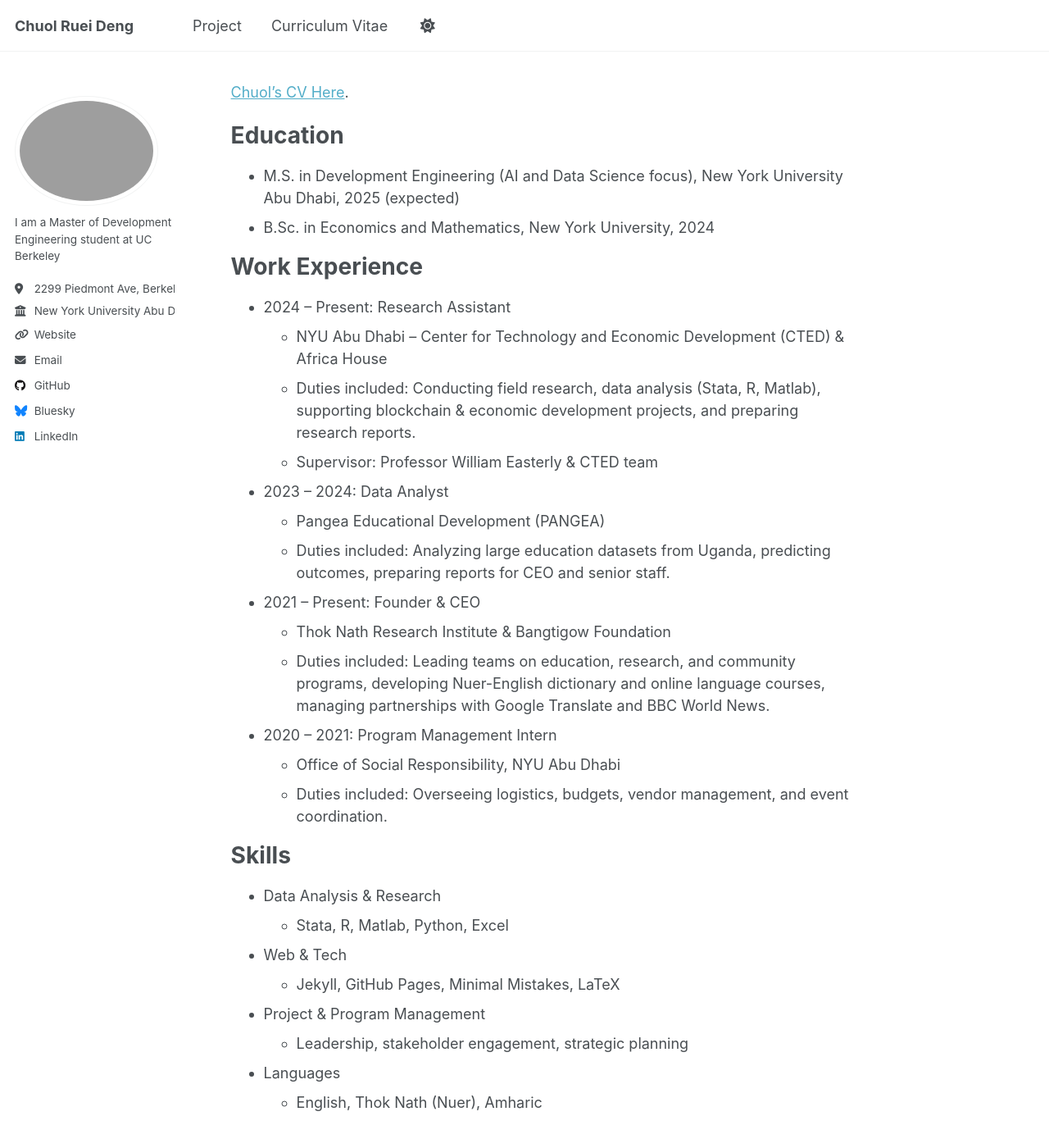
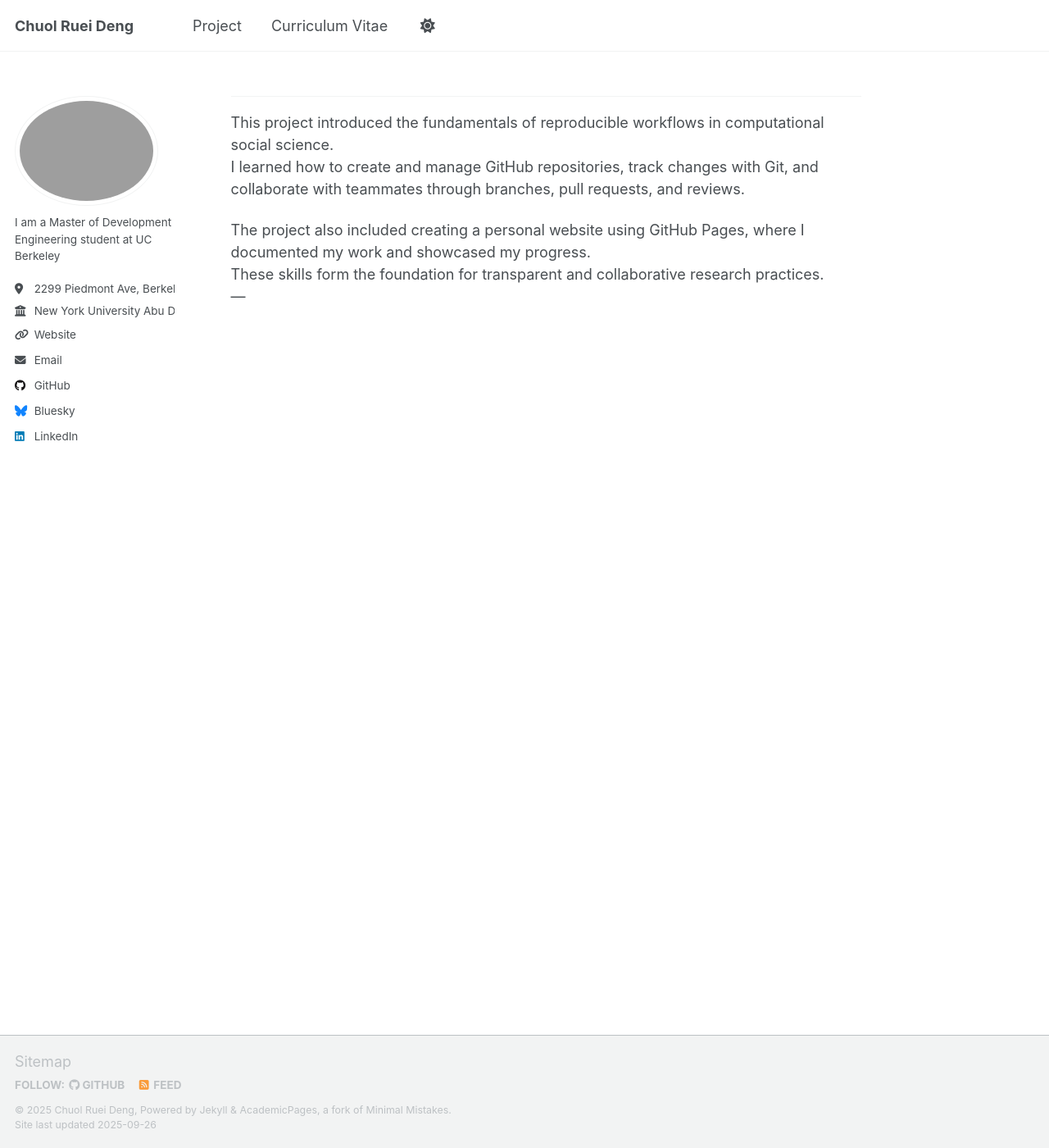
Before and after one commit to chuolrdeng/chuolrdeng.github.io, a Jekyll site: the page built from _pages/project.md, in a window 1280 px wide and 1400 px high. Shown: the whole window at 82% size. Built offline with Jekyll 4.4.1, drawn with Linux system fonts in a browser that asks for light colours; a script that is not in the unit is left out.

Commit message:
Update project.md

```diff
--- a/_pages/project.md
+++ b/_pages/project.md
@@ -9,39 +9,10 @@ redirect_from:
 
 {% include base_path %}
 
- [Chuol's CV Here](/files/ChuolRueiDengBerkeley.pdf).
+---
+This project introduced the fundamentals of reproducible workflows in computational social science.
+I learned how to create and manage GitHub repositories, track changes with Git, and collaborate with teammates through branches, pull requests, and reviews.
 
-Education
-======
-* M.S. in Development Engineering (AI and Data Science focus), New York University Abu Dhabi, 2025 (expected)
-* B.Sc. in Economics and Mathematics, New York University, 2024
-
-Work Experience
-======
-* 2024 – Present: Research Assistant
-  * NYU Abu Dhabi – Center for Technology and Economic Development (CTED) & Africa House
-  * Duties included: Conducting field research, data analysis (Stata, R, Matlab), supporting blockchain & economic development projects, and preparing research reports.
-  * Supervisor: Professor William Easterly & CTED team
-
-* 2023 – 2024: Data Analyst
-  * Pangea Educational Development (PANGEA)
-  * Duties included: Analyzing large education datasets from Uganda, predicting outcomes, preparing reports for CEO and senior staff.
-
-* 2021 – Present: Founder & CEO
-  * Thok Nath Research Institute & Bangtigow Foundation
-  * Duties included: Leading teams on education, research, and community programs, developing Nuer-English dictionary and online language courses, managing partnerships with Google Translate and BBC World News.
-
-* 2020 – 2021: Program Management Intern
-  * Office of Social Responsibility, NYU Abu Dhabi
-  * Duties included: Overseeing logistics, budgets, vendor management, and event coordination.
-
-Skills
-======
-* Data Analysis & Research
-  * Stata, R, Matlab, Python, Excel
-* Web & Tech
-  * Jekyll, GitHub Pages, Minimal Mistakes, LaTeX
-* Project & Program Management
-  * Leadership, stakeholder engagement, strategic planning
-* Languages
-  * English, Thok Nath (Nuer), Amharic
+The project also included creating a personal website using GitHub Pages, where I documented my work and showcased my progress.
+These skills form the foundation for transparent and collaborative research practices.
+---
```
